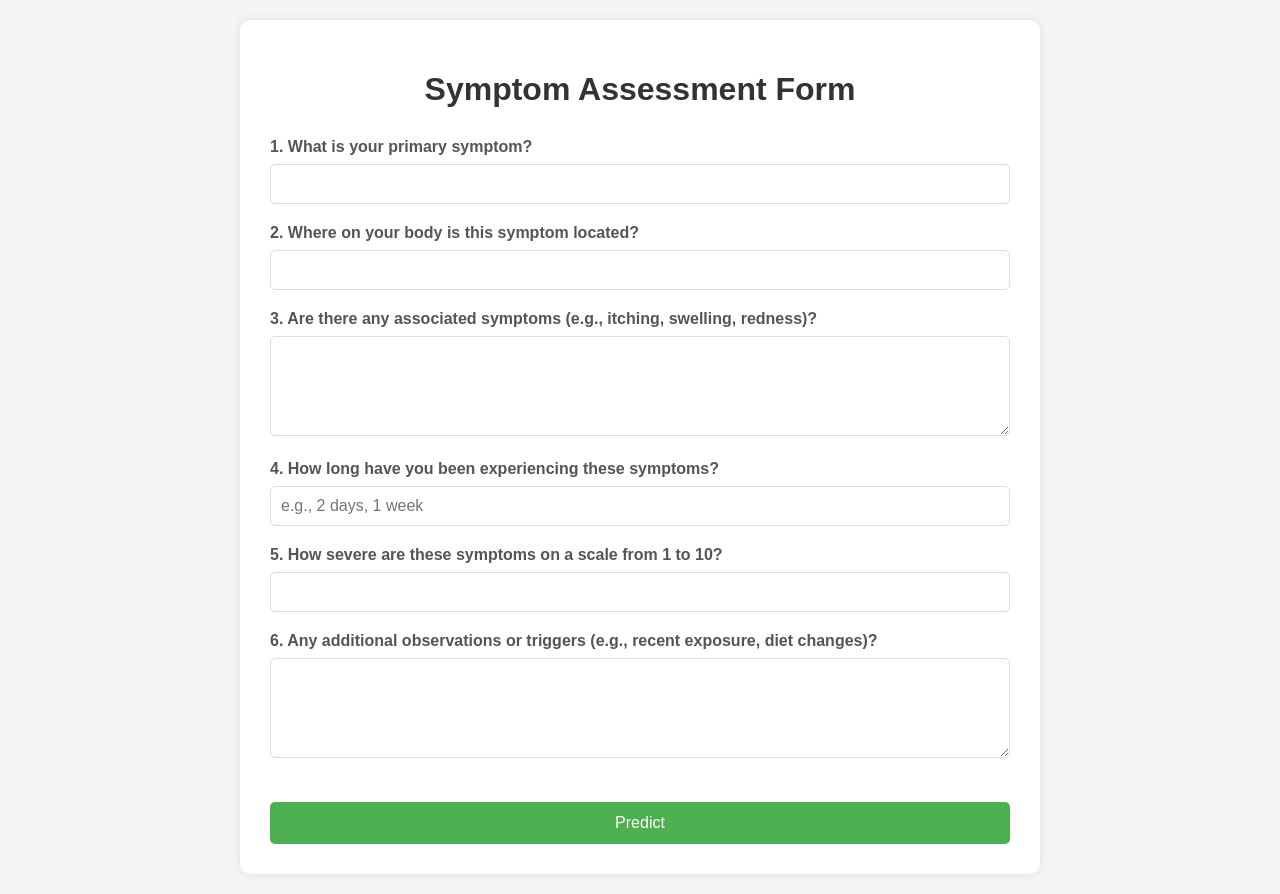
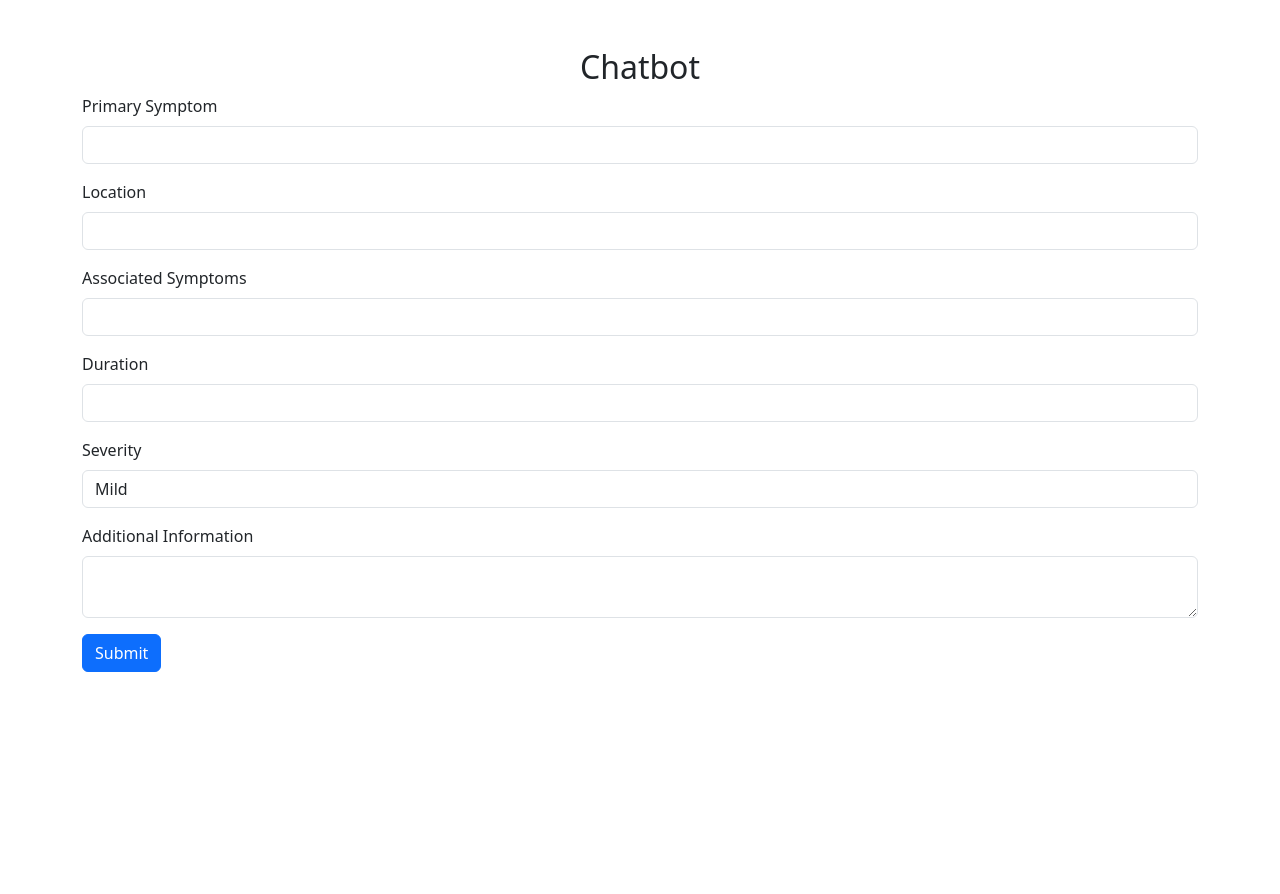
Before and after one commit to Code0ut/Skinalyze, a Flask app: page /chatbot_form in a window 1280 px wide. After the commit the page ends 672 px from the top, so only its background shows below. Run offline with Flask 3, Linux system fonts and the light colour scheme; some libraries are stand-ins or nearby versions.

Commit message:
This adds the functionality of Disease Assessment Form

```diff
--- a/app.py
+++ b/app.py
@@ -1,6 +1,5 @@
-
 from flask import Flask, render_template, redirect, url_for, flash, request,jsonify  # Import necessary modules
-
+import requests
 from flask_sqlalchemy import SQLAlchemy
 from flask_bcrypt import Bcrypt
 from flask_login import LoginManager, UserMixin, login_user, login_required, logout_user, current_user
@@ -87,29 +86,29 @@ def chatbot_form():
 
 
 @app.route('/predict', methods=['GET', 'POST'])
-def index():
-    API_URL="https://huggingface.co/spaces/Pro-Coder/Skinalyze"
+def predict():
+    global primary_symptom0,location0,associated_symptoms0,duration0,severity0,additional_info0
     result = None
     if request.method == 'POST':
-        primary_symptom = request.form['primary_symptom']
-        location = request.form['location']
-        associated_symptoms = request.form['associated_symptoms']
-        duration = request.form['duration']
-        severity = request.form['severity']
-        additional_info = request.form['additional_info']
+        primary_symptom0 = request.form['primary_symptom']
+        location0 = request.form['location']
+        associated_symptoms0 = request.form['associated_symptoms']
+        duration0 = request.form['duration']
+        severity0 = request.form['severity']
+        additional_info0 = request.form['additional_info']
 
-        data = {
-            "data": [
-                primary_symptom, location, associated_symptoms, duration, severity, additional_info
-            ]
-        }
+    from gradio_client import Client
 
-        response = requests.post(API_URL, json=data)
-        if response.status_code == 200:
-            result = response.json()["data"][0]
-        else:
-            result = "Error: Unable to fetch response from API."
-
+    client = Client("Pro-Coder/Skinalyze")
+    result = client.predict(
+        primary_symptom=primary_symptom0,
+        location=location0,
+        associated_symptoms=associated_symptoms0,
+        duration=duration0,
+        severity=severity0,
+        additional_info=additional_info0,
+        api_name="/predict"
+    )
     return jsonify(result)
 
 
--- a/requirements.txt
+++ b/requirements.txt
@@ -8,3 +8,4 @@ nltk==3.8.1
 torch==2.2.0
 sentence-transformers==2.5.1
 numpy==1.26.3
+gradio_client
--- a/templates/chatbot.html
+++ b/templates/chatbot.html
@@ -3,178 +3,56 @@
 <head>
     <meta charset="UTF-8">
     <meta name="viewport" content="width=device-width, initial-scale=1.0">
-    <title>Symptom Assessment Form</title>
-    <style>
-        body {
-            font-family: Arial, sans-serif;
-            max-width: 800px;
-            margin: 0 auto;
-            padding: 20px;
-            background-color: #f5f5f5;
-        }
-        .form-container {
-            background-color: white;
-            padding: 30px;
-            border-radius: 10px;
-            box-shadow: 0 0 10px rgba(0,0,0,0.1);
-        }
-        h1 {
-            color: #333;
-            text-align: center;
-            margin-bottom: 30px;
-        }
-        .form-group {
-            margin-bottom: 20px;
-        }
-        label {
-            display: block;
-            margin-bottom: 8px;
-            font-weight: bold;
-            color: #555;
-        }
-        input[type="text"],
-        input[type="number"],
-        textarea {
-            width: 100%;
-            padding: 10px;
-            border: 1px solid #ddd;
-            border-radius: 5px;
-            font-size: 16px;
-            box-sizing: border-box;
-        }
-        textarea {
-            height: 100px;
-            resize: vertical;
-        }
-        button {
-            background-color: #4CAF50;
-            color: white;
-            padding: 12px 20px;
-            border: none;
-            border-radius: 5px;
-            cursor: pointer;
-            width: 100%;
-            font-size: 16px;
-            margin-top: 20px;
-        }
-        button:hover {
-            background-color: #45a049;
-        }
-        .result-container {
-            margin-top: 20px;
-            padding: 15px;
-            border-radius: 5px;
-            display: none;
-        }
-        .success {
-            background-color: #dff0d8;
-            color: #3c763d;
-            border: 1px solid #d6e9c6;
-        }
-        .error {
-            background-color: #f2dede;
-            color: #a94442;
-            border: 1px solid #ebccd1;
-        }
-        .loading {
-            display: none;
-            text-align: center;
-            margin-top: 20px;
-        }
-    </style>
+    <title>Chatbot</title>
+    <link rel="stylesheet" href="https://cdnjs.cloudflare.com/ajax/libs/bootstrap/5.3.0/css/bootstrap.min.css">
 </head>
 <body>
-    <div class="form-container">
-        <h1>Symptom Assessment Form</h1>
-        <form id="symptomForm">
-            <div class="form-group">
-                <label for="primary_symptom">1. What is your primary symptom?</label>
-                <input type="text" id="primary_symptom" name="primary_symptom" required>
+    <div class="container mt-5">
+        <h2 class="text-center">Chatbot</h2>
+        <form action="/predict" method="post">
+            <div class="mb-3">
+                <label for="primary_symptom" class="form-label">Primary Symptom</label>
+                <input type="text" class="form-control" id="primary_symptom" name="primary_symptom" required>
             </div>
-
-            <div class="form-group">
-                <label for="location">2. Where on your body is this symptom located?</label>
-                <input type="text" id="location" name="location" required>
+            <div class="mb-3">
+                <label for="location" class="form-label">Location</label>
+                <input type="text" class="form-control" id="location" name="location" required>
             </div>
-
-            <div class="form-group">
-                <label for="associated_symptoms">3. Are there any associated symptoms (e.g., itching, swelling, redness)?</label>
-                <textarea id="associated_symptoms" name="associated_symptoms" required></textarea>
+            <div class="mb-3">
+                <label for="associated_symptoms" class="form-label">Associated Symptoms</label>
+                <input type="text" class="form-control" id="associated_symptoms" name="associated_symptoms">
             </div>
-
-            <div class="form-group">
-                <label for="duration">4. How long have you been experiencing these symptoms?</label>
-                <input type="text" id="duration" name="duration" placeholder="e.g., 2 days, 1 week" required>
+            <div class="mb-3">
+                <label for="duration" class="form-label">Duration</label>
+                <input type="text" class="form-control" id="duration" name="duration" required>
             </div>
-
-            <div class="form-group">
-                <label for="severity">5. How severe are these symptoms on a scale from 1 to 10?</label>
-                <input type="number" id="severity" name="severity" min="1" max="10" required>
+            <div class="mb-3">
+                <label for="severity" class="form-label">Severity</label>
+                <select class="form-control" id="severity" name="severity" required>
+                    <option value="Mild">Mild</option>
+                    <option value="Moderate">Moderate</option>
+                    <option value="Severe">Severe</option>
+                </select>
             </div>
-
-            <div class="form-group">
-                <label for="additional_info">6. Any additional observations or triggers (e.g., recent exposure, diet changes)?</label>
-                <textarea id="additional_info" name="additional_info" required></textarea>
+            <div class="mb-3">
+                <label for="additional_info" class="form-label">Additional Information</label>
+                <textarea class="form-control" id="additional_info" name="additional_info"></textarea>
             </div>
-
-            <button type="submit">Predict</button>
+            <button type="submit" class="btn btn-primary">Submit</button>
         </form>
-
-        <div class="loading" id="loading">
-            Processing your request...
-        </div>
-
-        <div class="result-container" id="result"></div>
+        <div id="result" class="mt-4"></div>
     </div>
-
     <script>
-      document.getElementById('symptomForm').addEventListener('submit', async function(e) {
-    e.preventDefault();
-
-    document.getElementById('loading').style.display = 'block';
-    document.getElementById('result').style.display = 'none';
-
-    const resultDiv = document.getElementById('result'); // Ensure resultDiv is defined at the start
-
-    const formData = {
-        primary_symptom: document.getElementById('primary_symptom').value,
-        location: document.getElementById('location').value,
-        associated_symptoms: document.getElementById('associated_symptoms').value,
-        duration: document.getElementById('duration').value,
-        severity: document.getElementById('severity').value,
-        additional_info: document.getElementById('additional_info').value
-    };
-
-    try {
-        const response = await fetch('/predict', {
-            method: 'POST',
-            headers: {
-                'Content-Type': 'application/json',
-            },
-            body: JSON.stringify(formData)
+        document.querySelector("form").addEventListener("submit", async function(event) {
+            event.preventDefault();
+            const formData = new FormData(this);
+            const response = await fetch("/predict", {
+                method: "POST",
+                body: formData
+            });
+            const result = await response.json();
+            document.getElementById("result").innerHTML = `<h5>Prediction:</h5><p>${result}</p>`;
         });
-
-        const result = await response.json();
-        console.log("Server Response:", result);  // Debugging: Log server response
-
-        if (result.status === 'success') {
-            resultDiv.className = 'result-container success';
-            resultDiv.innerHTML = `<h3>Success!</h3><p>${result.message}</p><pre>${result.data}</pre>`;
-        } else {
-            resultDiv.className = 'result-container error';
-            resultDiv.innerHTML = `<h3>Error</h3><p>${result.message}</p>`;
-        }
-    } catch (error) {
-        console.error("Fetch Error:", error);  // Debugging: Log fetch errors
-
-        resultDiv.className = 'result-container error'; // Fix the missing definition
-        resultDiv.innerHTML = `<h3>Error</h3><p>An error occurred while processing your request.</p>`;
-    } finally {
-        document.getElementById('loading').style.display = 'none';
-        resultDiv.style.display = 'block';
-    }
-});
-
     </script>
 </body>
 </html>
```
